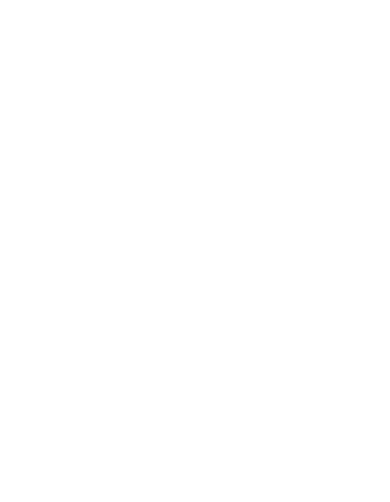
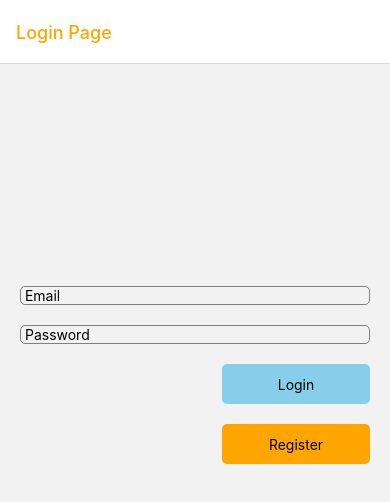
Before and after one commit to ils-anwarshah/React-native-testing-task, a React Native app: screen /login in a window 390 px wide. Shown: the top 502 px of the page. Built offline with nearby package versions, Linux system fonts and the light colour scheme; no server answers.

Commit message:
Login page Added, Register Page Added, Navigations Libraries added for navigtaion

```diff
--- a/src/App.js
+++ b/src/App.js
@@ -3,17 +3,21 @@
 import Quates from './component/quatesPage';
 import CounterPage from './component/CounterPage';
 import FetchDataUsingMap from './component/FetchDataUsingMap';
+import Login from './component/Login';
+import Register from './component/Register';
+import NavigationCont from './component/Navigation/NavigationCont';
 
 export default function App() {
   return (
-    <View>
-        <SafeAreaView>
-          <StatusBar backgroundColor={'skyblue'}/>
-           {/* <CounterPage />
-           <Quates/> */}
-            <FetchDataUsingMap/>
-        </SafeAreaView>
-    </View>
+    <NavigationCont>
+      <StatusBar backgroundColor={'skyblue'}/>
+       {/* <CounterPage />
+       <Quates/> */}
+        {/* <FetchDataUsingMap/> */}
+        <Login/>
+        {/* <Register/> */}
+    </NavigationCont>
+
   )
 }
 const style = StyleSheet.create({
--- a/src/component/FetchDataUsingMap.js
+++ b/src/component/FetchDataUsingMap.js
@@ -2,7 +2,7 @@
 import React, {useEffect, useState} from 'react';
 import axios from 'axios';
 
-export default function () {
+export default function FetchDataUsingMap() {
 
     useEffect(()=>{
         getData();
@@ -14,16 +14,18 @@
       .get(url)
       .then(res => {
         setPostData(res.data.posts);
-        // console.log(res.data.posts);
+        console.log(res.data.posts);
       })
       .catch(err => console.log(err));
   };
   return (
     <ScrollView>
         {
+
     postData && (
 
         postData.map((value, index)=>(
+
             <View key={value.id} style={styles.container}>
                 <View>
                     <Text style={styles.text}>
--- /dev/null
+++ b/src/component/Login.js
@@ -0,0 +1,78 @@
+import {View, Text, TextInput, TouchableOpacity, StyleSheet} from 'react-native';
+import React, {useState} from 'react';
+export default function Login({ navigation }) {
+  const [email, setEmail] = useState('');
+  const [password, setPassword] = useState('');
+  return (
+    <View>
+      <View style={styles.InputContainer}>
+        <TextInput placeholder=" Email" value={email} style={styles.InputBox} onChangeText={e=>setEmail(e)}></TextInput>
+        <TextInput
+        style={styles.InputBox}
+          placeholder=" Password"
+          secureTextEntry
+          value={password} onChangeText={e=>setPassword(e)}></TextInput>
+      </View>
+      <View style={styles.TouchableOpacityContainer} >
+      <TouchableOpacity style={styles.buttonContainer} onPress={()=>navigation.navigate('home')}>
+        <View ><Text style={styles.button} >Login</Text></View>
+      </TouchableOpacity>
+      </View>
+      <View style={styles.TouchableOpacityContainer}><TouchableOpacity style={styles.buttonContainer2} onPress={()=>navigation.navigate('register')}>
+        <View ><Text style={styles.button2} >Register</Text></View>
+      </TouchableOpacity></View>
+
+    </View>
+  );
+}
+
+const styles = StyleSheet.create({
+    InputContainer:{
+        height:300,
+        padding:20,
+        justifyContent:'flex-end',
+        alignContent: 'center',
+    },
+    InputBox:{
+        marginTop:20,
+        borderColor:'grey',
+        borderWidth:1,
+        borderRadius:5
+    },
+    button:{
+        textAlignVertical:'center',
+        textAlign:'center'
+    },
+    buttonContainer:{
+        width:'40%',
+        height:40,
+        justifyContent:'center',
+        backgroundColor:'skyblue',
+        alignItems:'center',
+        shadowColor:'black',
+        elevation:10,
+        borderRadius:5
+
+    },
+    buttonContainer2:{
+        width:'40%',
+        height:40,
+        justifyContent:'center',
+        backgroundColor:'orange',
+        alignItems:'center',
+        shadowColor:'black',
+        elevation:10,
+        borderRadius:5
+
+    },
+    button2:{
+        textAlignVertical:'center',
+        textAlign:'center'
+    },
+    TouchableOpacityContainer:{
+        paddingBottom:20,
+        paddingRight:20,
+        width:'100%',
+        alignItems:'flex-end',
+    }
+})
--- /dev/null
+++ b/src/component/Navigation/NavigationCont.js
@@ -0,0 +1,12 @@
+import { View, Text } from 'react-native'
+import React from 'react'
+import { NavigationContainer } from '@react-navigation/native'
+import StackNavigator from './StackNavigator'
+
+export default function NavigationCont() {
+  return (
+   <NavigationContainer >
+    <StackNavigator/>
+   </NavigationContainer>
+  )
+}
--- /dev/null
+++ b/src/component/Navigation/StackNavigator.js
@@ -0,0 +1,19 @@
+import { View, Text } from 'react-native'
+import { createNativeStackNavigator } from '@react-navigation/native-stack';
+import Login from '../Login';
+import Register from '../Register';
+import { HeaderStyleInterpolators } from '@react-navigation/stack';
+import { forFade } from '@react-navigation/stack/lib/typescript/src/TransitionConfigs/HeaderStyleInterpolators';
+import Quates from '../quatesPage';
+
+const Stack = createNativeStackNavigator();
+
+export default function StackNavigator() {
+  return (
+    <Stack.Navigator initialRouteName='login'>
+        <Stack.Screen options={{ title:'Login Page', headerTintColor:'orange',} } name="login" component={Login} />
+        <Stack.Screen name="register" component={Register} options={{title:'Back',headerTintColor:'orange'}}/>
+        <Stack.Screen name='home'component={Quates} options={{title:'Home Page',headerBackVisible:false,headerTintColor:'orange',headerTitleAlign:'center'}}/>
+    </Stack.Navigator>
+  )
+}
--- /dev/null
+++ b/src/component/Register.js
@@ -0,0 +1,76 @@
+import { View, Text, StyleSheet, TouchableOpacity, TextInput } from 'react-native'
+import React,{useState} from 'react'
+
+export default function Register() {
+    const [email, setEmail] = useState('');
+    const [name,setName] = useState('')
+  const [password, setPassword] = useState('');
+  return (
+    <View>
+      <View style={styles.InputContainer}>
+      <TextInput placeholder="Name" value={name} style={styles.InputBox} onChangeText={e=>setName(e)}></TextInput>
+        <TextInput placeholder="email" value={email} style={styles.InputBox} onChangeText={e=>setEmail(e)}></TextInput>
+        <TextInput
+        style={styles.InputBox}
+          placeholder="password"
+          secureTextEntry
+          value={password} onChangeText={e=>setPassword(e)}></TextInput>
+      </View>
+      <View style={styles.TouchableOpacityContainer}>
+      <TouchableOpacity style={styles.buttonContainer} >
+        <View ><Text style={styles.button}>Register</Text></View>
+      </TouchableOpacity>
+      </View>
+    </View>
+  )
+}
+const styles = StyleSheet.create({
+    InputContainer:{
+        height:300,
+        padding:20,
+        justifyContent:'flex-end',
+        alignContent: 'center',
+    },
+    InputBox:{
+        marginTop:20,
+        borderColor:'grey',
+        borderWidth:1,
+        borderRadius:5
+    },
+    button:{
+        textAlignVertical:'center',
+        textAlign:'center'
+    },
+    buttonContainer:{
+        width:'40%',
+        height:40,
+        justifyContent:'center',
+        backgroundColor:'skyblue',
+        alignItems:'center',
+        shadowColor:'black',
+        elevation:10,
+        borderRadius:5
+
+    },
+    buttonContainer2:{
+        width:'40%',
+        height:40,
+        justifyContent:'center',
+        backgroundColor:'orange',
+        alignItems:'center',
+        shadowColor:'black',
+        elevation:10,
+        borderRadius:5
+
+    },
+    button2:{
+        textAlignVertical:'center',
+        textAlign:'center'
+    },
+    TouchableOpacityContainer:{
+        paddingBottom:20,
+        paddingRight:20,
+        width:'100%',
+        alignItems:'flex-end',
+    }
+})
--- a/src/component/quatesPage.js
+++ b/src/component/quatesPage.js
@@ -1,9 +1,16 @@
 import {useState, useEffect} from 'react';
 import React from 'react';
-import {View, Text, StyleSheet, ScrollView, FlatList} from 'react-native';
+import {View, Text, StyleSheet, ScrollView, FlatList,ActivityIndicator} from 'react-native';
 import axios from 'axios';
 
 export default function Quates() {
+  useEffect(()=>{
+    <ActivityIndicator animating={true} size='large' />
+    setTimeout(()=>{
+
+    },2000)
+  },[])
+
   const [quatesData, setQuatesData] = useState([]);
   useEffect(() => {
     let url = 'https://dummyjson.com/quotes';
```
Also changed, not shown: package.json (+6 -1 lines), 1 other file (tests, documents, lock files or other folders).
